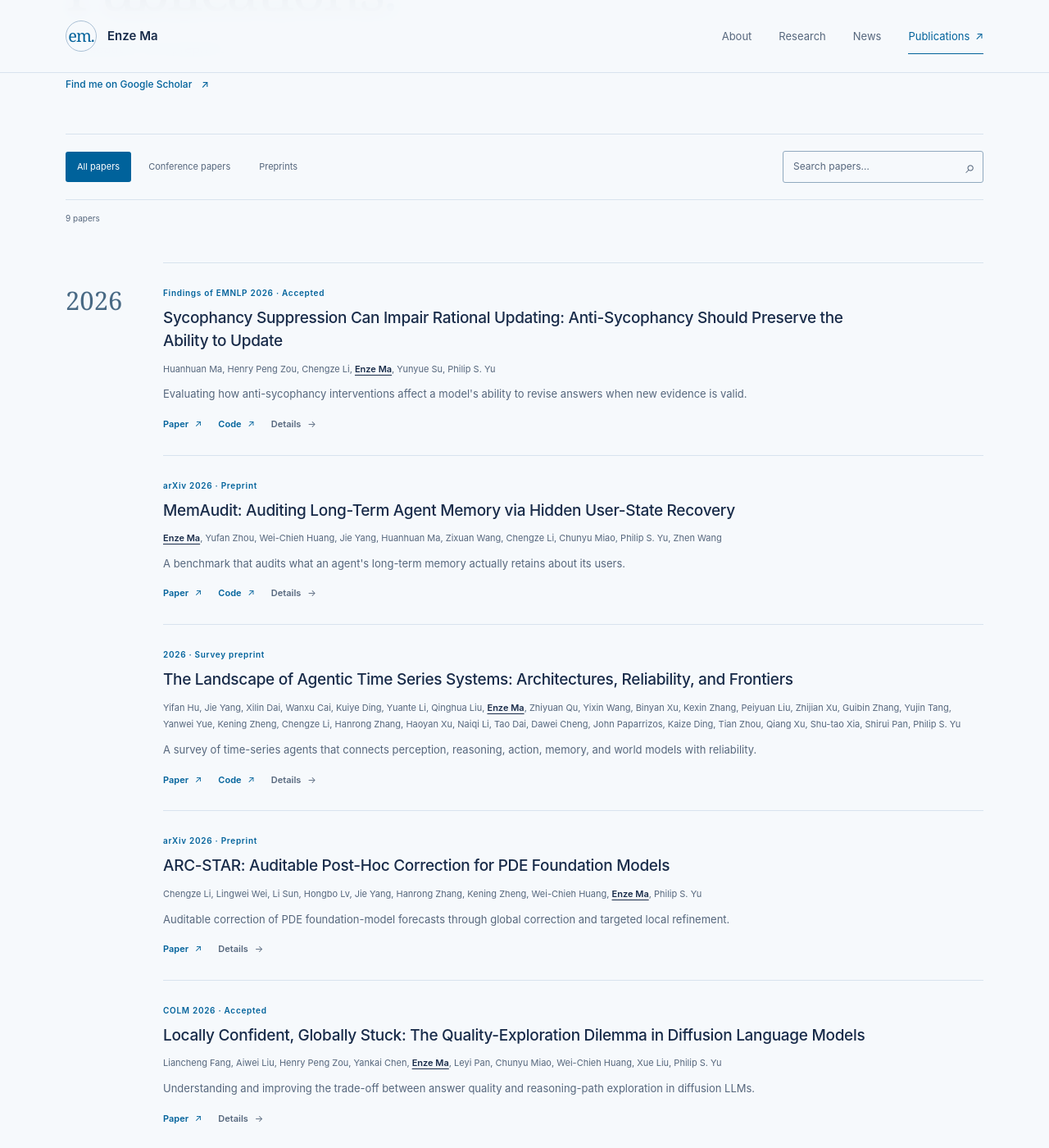
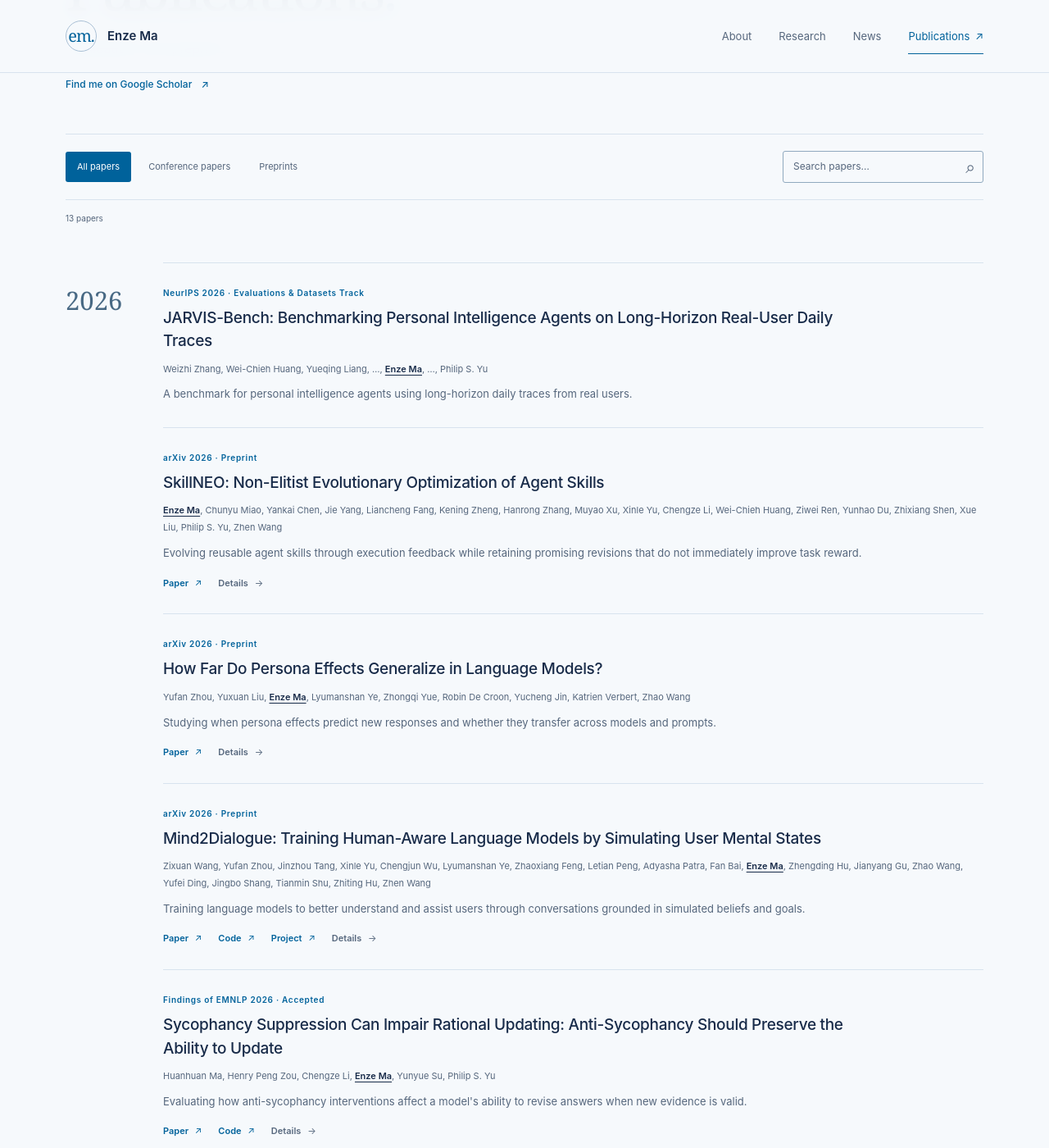
Before and after one commit to sora1998/sora1998.github.io, a Jekyll site: the page built from _pages/publications.html, in a window 1280 px wide and 1400 px high, scrolled down 251 px. Shown: the whole window at 82% size. Built offline with Jekyll 4.4.1, drawn with Linux system fonts in a browser that asks for light colours.

Commit message:
Update publications and news from Scholar, add JARVIS acceptance

```diff
--- a/_data/news.yml
+++ b/_data/news.yml
@@ -1,7 +1,36 @@
 # Add a new entry at the top to publish an update; no template changes are needed.
-# Keep dates quoted (YYYY-MM-DD), use Markdown in text, and link the source in url.
-# Dates below mark paper releases (arXiv, the authors' repository, or OpenReview),
-# not inferred acceptance dates. Later acceptance updates are stated explicitly.
+# Keep dates quoted (YYYY-MM-DD), use Markdown in text, and optionally link a public source in url.
+# Dates mark paper releases unless explicitly identified as website announcement dates.
+# Later acceptance updates are stated explicitly; acceptance dates are not inferred.
+
+# Website announcement date. The coauthor announced acceptance in September 2026:
+# https://shanglinwu.github.io/
+- date: "2026-10-23"
+  label: Publication
+  text: >-
+    **JARVIS-Bench** has been accepted to **NeurIPS 2026**
+    (Evaluations & Datasets Track).
+
+- date: "2026-10-14"
+  label: Preprint
+  text: >-
+    Introducing **SkillNEO**, a framework for evolving reusable agent skills
+    from execution feedback while preserving promising intermediate revisions.
+  url: "https://arxiv.org/abs/2610.20926"
+
+- date: "2026-09-26"
+  label: Preprint
+  text: >-
+    **How Far Do Persona Effects Generalize in Language Models?** is on arXiv,
+    studying when persona effects transfer across questions, models, and prompts.
+  url: "https://arxiv.org/abs/2609.32758"
+
+- date: "2026-09-14"
+  label: Preprint
+  text: >-
+    **Mind2Dialogue** is on arXiv. We use simulated user mental states to train
+    language models for more human-aware assistance.
+  url: "https://arxiv.org/abs/2609.15972"
 
 - date: "2026-08-27"
   label: Publication
--- a/_includes/paper-card.html
+++ b/_includes/paper-card.html
@@ -2,14 +2,17 @@
   <div class="paper-side"><span class="paper-year">{{ include.paper.date | date: '%Y' }}</span><span class="paper-kind">{% if include.paper.category == 'conferences' %}Conference{% else %}Preprint{% endif %}</span></div>
   <div class="paper-body">
     <p class="paper-venue">{{ include.paper.venue | escape }}</p>
-    <h3><a href="{{ include.paper.url | relative_url }}">{{ include.paper.title | escape }}</a></h3>
-    <p class="paper-authors">{% for author in include.paper.authors %}{% if author == 'Enze Ma' %}<strong>{{ author }}</strong>{% else %}{{ author | escape }}{% endif %}{% unless forloop.last %}, {% endunless %}{% endfor %}</p>
+    <h3>{% if include.paper.linkless %}{{ include.paper.title | escape }}{% else %}<a href="{{ include.paper.url | relative_url }}">{{ include.paper.title | escape }}</a>{% endif %}</h3>
+    {% assign card_authors = include.paper.display_authors | default: include.paper.authors %}
+    <p class="paper-authors">{% for author in card_authors %}{% if author == 'Enze Ma' %}<strong>{{ author }}</strong>{% else %}{{ author | escape }}{% endif %}{% unless forloop.last %}, {% endunless %}{% endfor %}</p>
     {% if include.paper.summary %}<p class="paper-summary">{{ include.paper.summary | escape }}</p>{% endif %}
+    {% unless include.paper.linkless %}
     <div class="paper-links">
       {% if include.paper.paperurl %}<a href="{{ include.paper.paperurl }}">Paper <span aria-hidden="true">↗</span><span class="sr-only">: {{ include.paper.short_title | default: include.paper.title }}</span></a>{% endif %}
       {% if include.paper.codeurl %}<a href="{{ include.paper.codeurl }}">Code <span aria-hidden="true">↗</span><span class="sr-only">: {{ include.paper.short_title | default: include.paper.title }}</span></a>{% endif %}
       {% if include.paper.projecturl %}<a href="{{ include.paper.projecturl }}">Project <span aria-hidden="true">↗</span><span class="sr-only">: {{ include.paper.short_title | default: include.paper.title }}</span></a>{% endif %}
       <a class="paper-details" href="{{ include.paper.url | relative_url }}">Details <span aria-hidden="true">→</span><span class="sr-only">: {{ include.paper.short_title | default: include.paper.title }}</span></a>
     </div>
+    {% endunless %}
   </div>
 </article>
--- /dev/null
+++ b/_publications/2026-09-14-mind2dialogue.md
@@ -0,0 +1,46 @@
+---
+title: "Mind2Dialogue: Training Human-Aware Language Models by Simulating User Mental States"
+collection: publications
+category: preprints
+permalink: /publication/2026-mind2dialogue
+date: 2026-09-14
+venue: "arXiv 2026 · Preprint"
+paperurl: "https://arxiv.org/abs/2609.15972"
+codeurl: "https://github.com/wannabeyourfriend/mind2dialogue"
+projecturl: "https://wannabeyourfriend.github.io/mind2dialogue/"
+short_title: "Mind2Dialogue"
+summary: "Training language models to better understand and assist users through conversations grounded in simulated beliefs and goals."
+topic: "AI Agents"
+selected: false
+authors:
+  - Zixuan Wang
+  - Yufan Zhou
+  - Jinzhou Tang
+  - Xinle Yu
+  - Chengjun Wu
+  - Lyumanshan Ye
+  - Zhaoxiang Feng
+  - Letian Peng
+  - Adyasha Patra
+  - Fan Bai
+  - Enze Ma
+  - Zhengding Hu
+  - Jianyang Gu
+  - Zhao Wang
+  - Yufei Ding
+  - Jingbo Shang
+  - Tianmin Shu
+  - Zhiting Hu
+  - Zhen Wang
+---
+
+### Overview
+
+**Mind2Dialogue** generates training conversations using a user simulator and an Oracle assistant that share an evolving simulated mental state. Models learn from the Oracle's responses while receiving only the user's persona and conversation history, without access to the simulated state. Evaluation covers personalization and reasoning about beliefs and actions.
+
+### Resources
+
+- [arXiv](https://arxiv.org/abs/2609.15972)
+- [Code](https://github.com/wannabeyourfriend/mind2dialogue)
+- [Project page](https://wannabeyourfriend.github.io/mind2dialogue/)
+- [Dataset](https://huggingface.co/datasets/wannabeyourfriend-hf/mind2dialogue)
--- /dev/null
+++ b/_publications/2026-09-26-persona-effects.md
@@ -0,0 +1,32 @@
+---
+title: "How Far Do Persona Effects Generalize in Language Models?"
+collection: publications
+category: preprints
+permalink: /publication/2026-persona-effects
+date: 2026-09-26
+venue: "arXiv 2026 · Preprint"
+paperurl: "https://arxiv.org/abs/2609.32758"
+# The code URL listed on arXiv returned HTTP 404 when checked on 2026-10-23.
+short_title: "Persona Effects"
+summary: "Studying when persona effects predict new responses and whether they transfer across models and prompts."
+topic: "Large Language Models"
+selected: false
+authors:
+  - Yufan Zhou
+  - Yuxuan Liu
+  - Enze Ma
+  - Lyumanshan Ye
+  - Zhongqi Yue
+  - Robin De Croon
+  - Yucheng Jin
+  - Katrien Verbert
+  - Zhao Wang
+---
+
+### Overview
+
+This study examines whether patterns learned from persona prompts predict responses to new questions and remain useful when the model or prompt changes. Across 57 attributes, three behavioral domains, and seven pairs of language models, predictable persona effects do not necessarily transfer reliably. The analysis separates transfer from gains due to calibration on the target setting.
+
+### Resources
+
+- [arXiv](https://arxiv.org/abs/2609.32758)
--- /dev/null
+++ b/_publications/2026-10-14-skillneo.md
@@ -0,0 +1,42 @@
+---
+title: 'SkillNEO: Non-Elitist Evolutionary Optimization of Agent Skills'
+collection: publications
+category: preprints
+permalink: /publication/2026-skillneo
+date: '2026-10-14'
+venue: arXiv 2026 · Preprint
+paperurl: https://arxiv.org/abs/2610.20926
+short_title: SkillNEO
+summary: Evolving reusable agent skills through execution feedback while retaining promising revisions that do not
+  immediately improve task reward.
+topic: AI Agents
+selected: true
+authors:
+- Enze Ma
+- Chunyu Miao
+- Yankai Chen
+- Jie Yang
+- Liancheng Fang
+- Kening Zheng
+- Hanrong Zhang
+- Muyao Xu
+- Xinle Yu
+- Chengze Li
+- Wei-Chieh Huang
+- Ziwei Ren
+- Yunhao Du
+- Zhixiang Shen
+- Xue Liu
+- Philip S. Yu
+- Zhen Wang
+---
+
+### Overview
+
+**SkillNEO** improves reusable agent skills through iterative execution and revision. It separates the skill chosen for use from the versions kept for further development, allowing useful partial repairs to survive even when they initially lower task reward. Comparisons between related execution traces guide subsequent edits.
+
+The study evaluates skill evolution on 86 SkillsBench tasks across eight domains and examines reuse by stronger models. Development and final evaluation use the same task instances.
+
+### Resources
+
+- [Paper on arXiv](https://arxiv.org/abs/2610.20926)
```
Also changed, not shown: _pages/about.md (+1 -2 lines), _publications/2026-10-23-jarvis-bench.md (added, +87 -0 lines).
